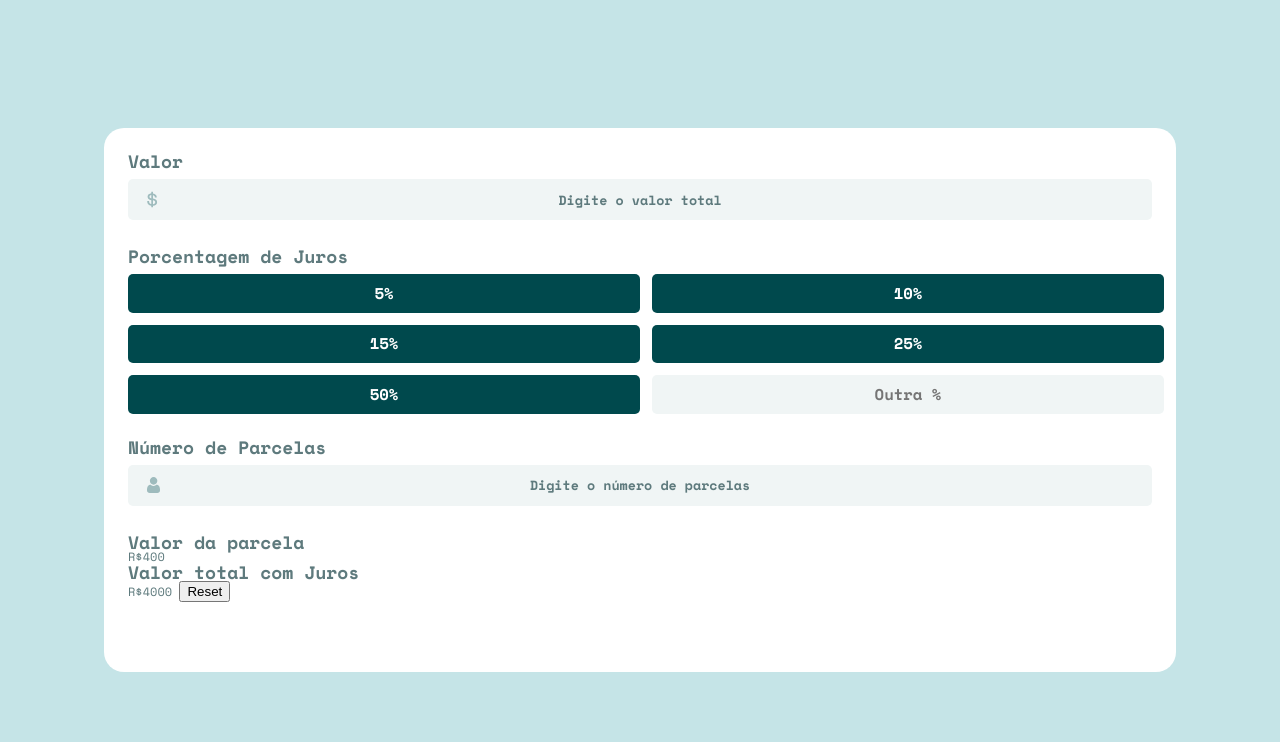
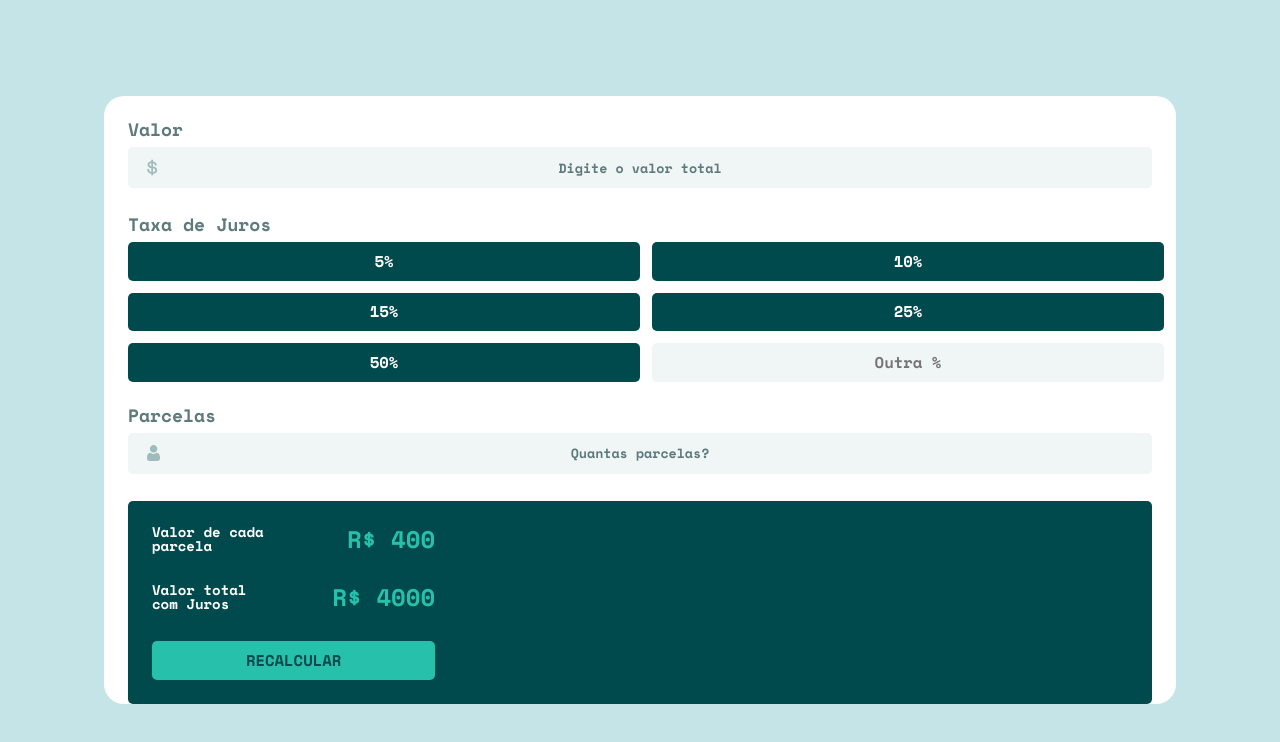
Before and after one commit to devcarolinealmeida/interest-rate-calculator, a plain HTML site: page index.html in a window 1280 px wide. Drawn offline with nearby package versions, Linux system fonts and the light colour scheme.

Commit message:
finalizando css

```diff
--- a/css/container.css
+++ b/css/container.css
@@ -74,3 +74,43 @@
     color: var(--azul-escuro);
     text-align: center;
 }
+
+.container__resultados {
+    background-color: var(--azul-escuro);
+    padding: 2em;
+    border-radius: 5px;
+    display: flex;
+}
+
+.resultados__linha {
+    display: flex;
+    margin-bottom: 2.5em;
+    align-items: center;
+}
+
+.resultados__titulo {
+    color: var(--branco);
+    width: 40%;
+}
+
+.resultados__valor {
+    color: var(--azul-ciano);
+    font-weight: var(--fonte-titulo);
+    font-size: 2em;
+    width: 60%;
+    text-align: right;
+}
+
+.resultados__button {
+    background: var(--azul-ciano);
+    border: 0;
+    border-radius: 5px;
+    color: var(--azul-escuro);
+    font-family: var(--fonte-body);
+    font-weight: var(--fonte-titulo);
+    padding: .5em 1em;
+    font-size: 1.3em;
+    text-transform: uppercase;
+    display: block;
+    width: 100%;
+}
--- a/index.html
+++ b/index.html
@@ -10,6 +10,7 @@
     <link rel="preconnect" href="https://fonts.googleapis.com">
     <link rel="preconnect" href="https://fonts.gstatic.com" crossorigin>
     <link href="https://fonts.googleapis.com/css2?family=Space+Mono:ital,wght@0,400;0,700;1,400&display=swap" rel="stylesheet">
+    <script src="https://kit.fontawesome.com/58e9722e32.js" crossorigin="anonymous"></script>
 </head>
 <body>
     <header class="cabecalho">
@@ -20,7 +21,7 @@
             <div class="container__infos">
                 <h2 class="infos__titulo">Valor</h2>
                 <input type="text" placeholder="Digite o valor total" class="infos__input">
-                <h2 class="infos__titulo">Porcentagem de Juros</h2>
+                <h2 class="infos__titulo">Taxa de Juros</h2>
                 <div class="infos-grid">
                     <button class="infos__button-porcentagem">5%</button>
                     <button class="infos__button-porcentagem">10%</button>
@@ -29,15 +30,25 @@
                     <button class="infos__button-porcentagem">50%</button>
                     <input type="text" placeholder="Outra %" class="infos__input-porcentagem infos__input-custom">
                 </div>
-                <h2 class="infos__titulo">Número de Parcelas</h2>
-                <input type="text" placeholder="Digite o número de parcelas" class="infos__input input-parcelas">
+                <h2 class="infos__titulo">Parcelas</h2>
+                <input type="text" placeholder="Quantas parcelas?" class="infos__input input-parcelas">
             </div>
             <div class="container__resultados">
-                <h2>Valor da parcela</h2>
-                <span>R$400</span>
-                <h2>Valor total com Juros</h2>
-                <span>R$4000</span>
-                <button>Reset</button>
+                <div>
+                    <div class="resultados__linha">
+                        <h3 class="resultados__titulo">Valor de cada parcela</h3>
+                        <p class="resultados__valor">R$
+                            <span id="resultado-parcela">400</span>
+                        </p>
+                    </div>
+                    <div class="resultados__linha">
+                        <h3 class="resultados__titulo">Valor total com Juros</h3>
+                        <p class="resultados__valor">R$
+                            <span id="resultado-total">4000</span>
+                        </p>
+                    </div>
+                    <button class="resultados__button">Recalcular</button>
+                </div>
             </div>
         </div>
 
```
Also changed, not shown: 1 other file.
